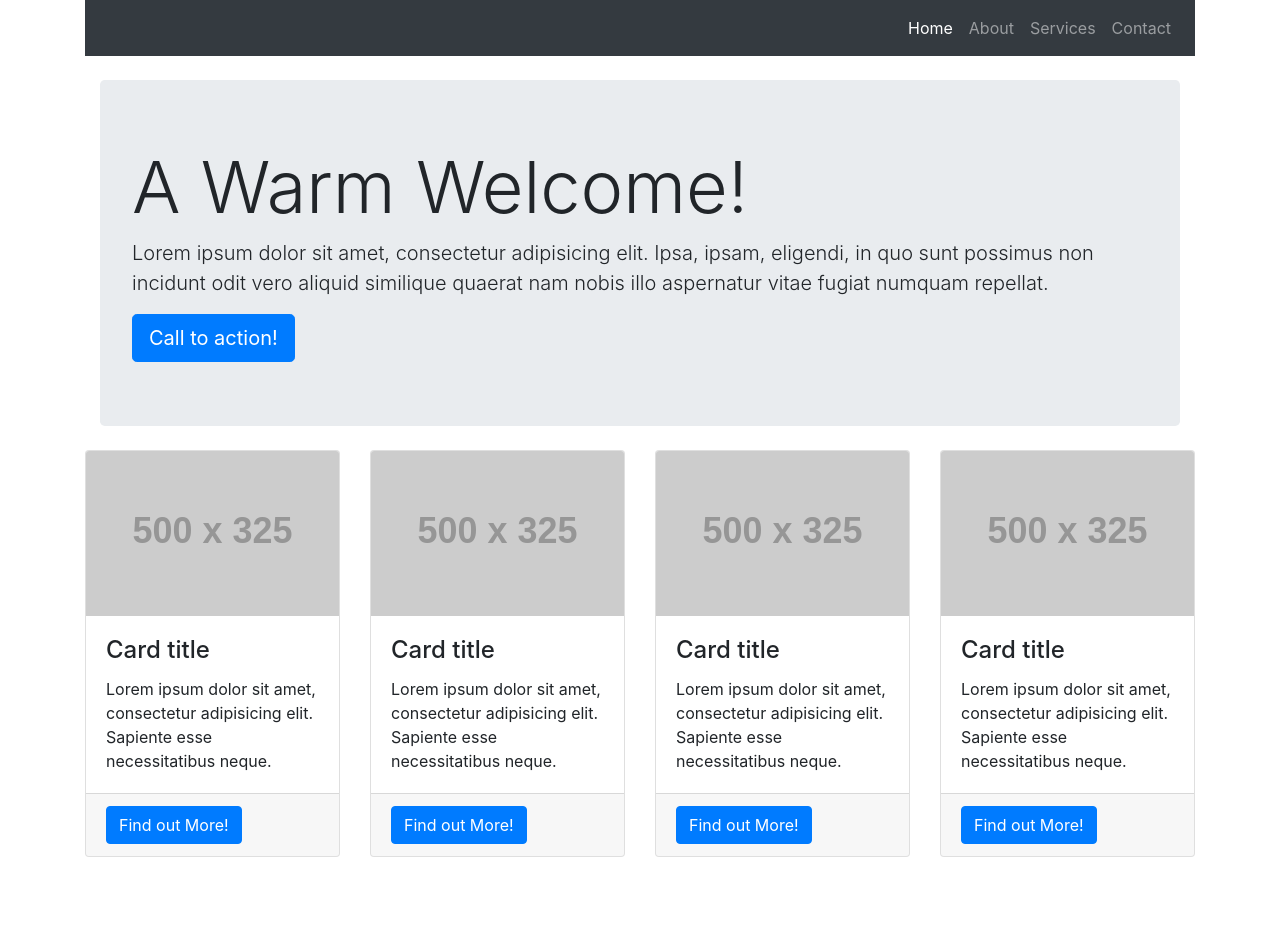
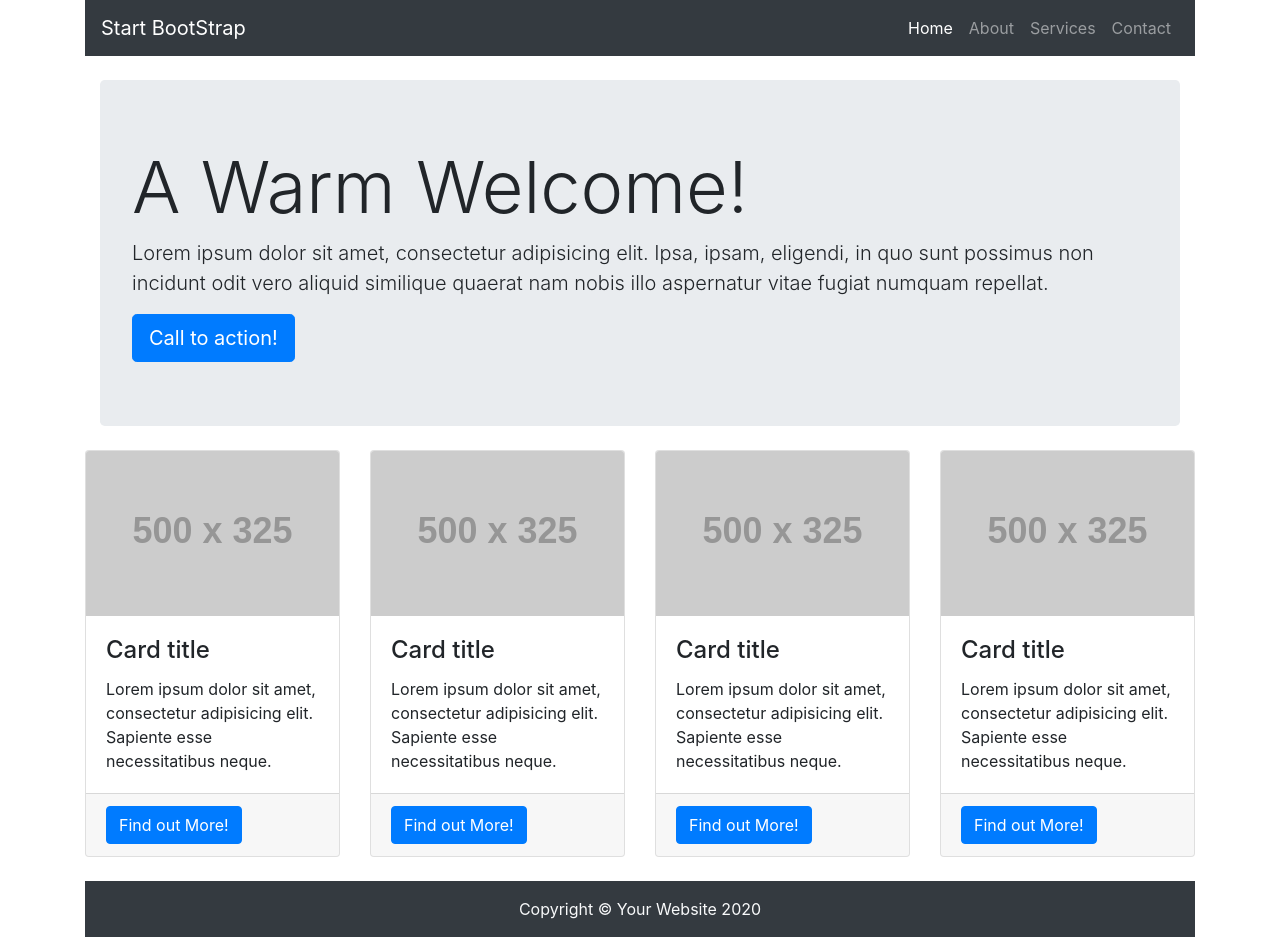
Before and after one commit to Luis1grfe/landing-pages-with-react, a React (Create React App) app: page / in a window 1280 px wide. Before the commit the page ends 881 px from the top, so only its background shows below. Built offline with nearby package versions, Linux system fonts and the light colour scheme.

Commit message:
Added footer and props title

```diff
--- a/src/App.js
+++ b/src/App.js
@@ -7,7 +7,6 @@ import Footer from './footer';
 function App() {
   return (
     <div className="App">
-      <div><Navbar marca="Star Boostrap"/></div>
       <header className="App-header">
         <img src={logo} className="App-logo" alt="logo" />
         <p>
@@ -22,7 +21,6 @@ function App() {
           Learn React
         </a>
       </header>
-      <div><Footer/></div>
     </div>
   );
 }
--- a/src/footer.js
+++ b/src/footer.js
@@ -1,10 +1,10 @@
 import React from 'react';
 import 'bootstrap/dist/css/bootstrap.min.css';
 
-function Footer(){
+function Footer(props){
     return(
-        <div>
-            Copyright © Your Website 2020
+        <div className="footer-copyright text-center py-3 text-light bg-dark">
+           {props.footerText}
         </div>
     );
 }
--- a/src/index.js
+++ b/src/index.js
@@ -5,6 +5,7 @@ import './index.css';
 import Navbar from './navbar';
 import Jumpbrotom from './jumpbrotom'
 import Card from './card'
+import Footer from './footer'
 
 
 function App() {
@@ -25,6 +26,7 @@ function App() {
                 <Card imageURl="http://placehold.it/500x325" title="Card title" description="Lorem ipsum dolor sit amet, consectetur adipisicing elit. Sapiente esse necessitatibus neque." buttonLabel="Find out More!" />
 
             </div>
+            <div><Footer footerText="Copyright © Your Website 2020"/></div>
         </div>
     )
 };
--- a/src/navbar.js
+++ b/src/navbar.js
@@ -4,7 +4,7 @@ import 'bootstrap/dist/css/bootstrap.min.css';
 function Navbar(props){
     return (
         <nav className="navbar navbar-expand-lg navbar-dark bg-dark">
-            <a className="navbar-brand">{props.marca}</a>
+            <a className="navbar-brand">{props.title}</a>
         <div className="collapse navbar-collapse" id="navbarNav">
             <ul className="navbar-nav ml-auto">
             <li className="nav-item active">
```
